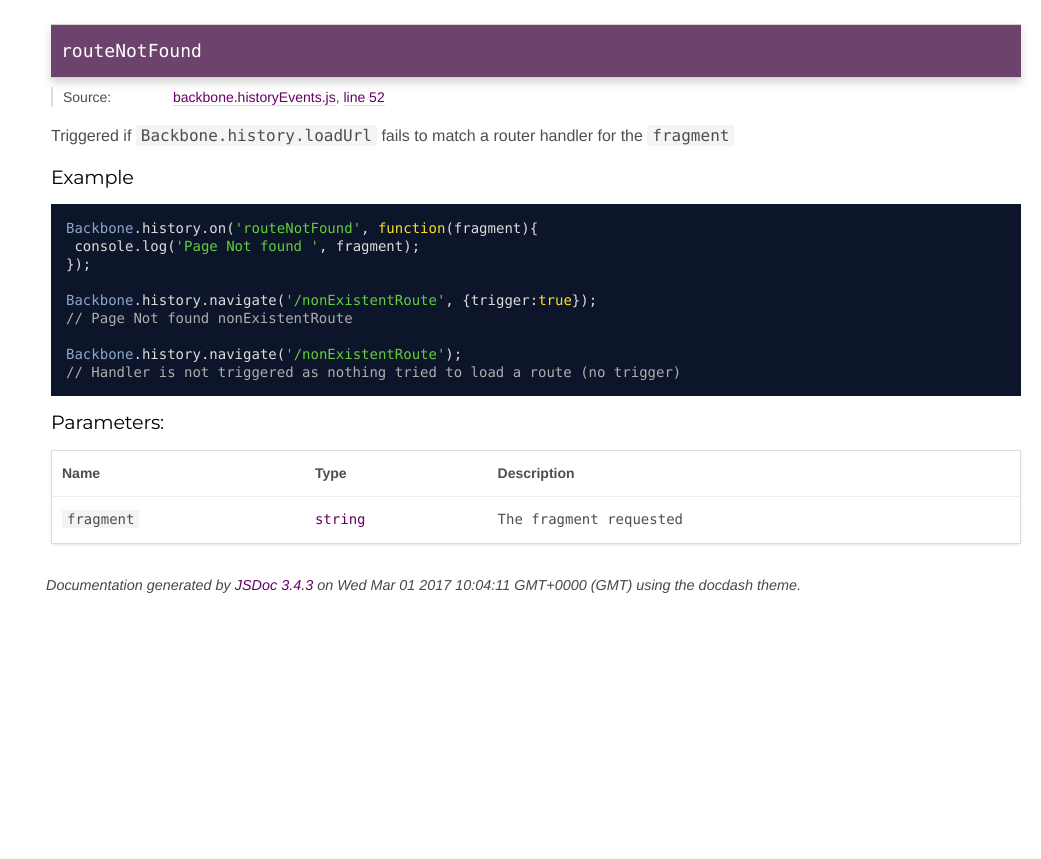
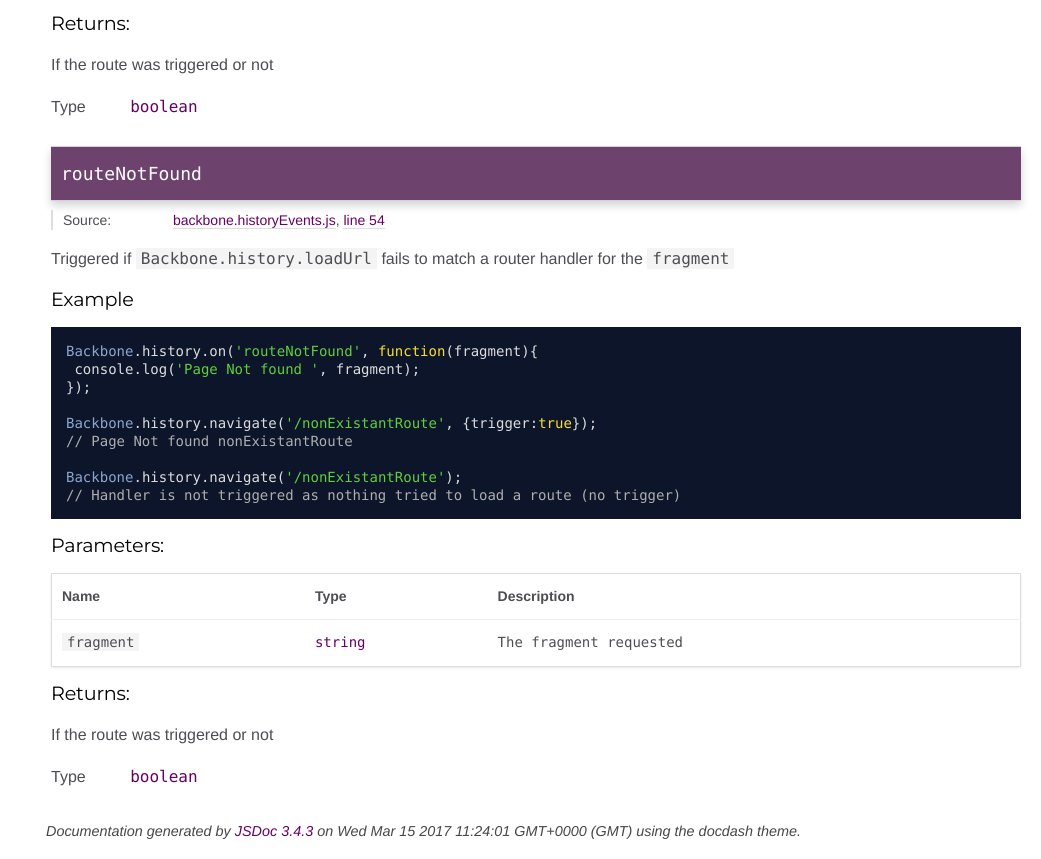
Before and after one commit to mattbryson/backbone.historyEvents, a website: page docs/Backbone.History.html in a window 1280 px wide. Shown: the part 819-1678 px from the top of the page, without its empty margins (239-1280 px from the left). Before the commit the page ends 1433 px from the top, so only its background shows below. Drawn offline with nearby package versions, Linux system fonts and the light colour scheme.

Commit message:
Backbone.History.prototype.navigate wrapper now returns the original return value

```diff
--- a/docs/Backbone.History.html
+++ b/docs/Backbone.History.html
@@ -307,6 +307,28 @@
 
 
 
+<h5>Returns:</h5>
+
+
+<div class="param-desc">
+    <p>If the route was triggered or not</p>
+</div>
+
+
+
+<dl class="param-type">
+    <dt>
+        Type
+    </dt>
+    <dd>
+
+<span class="param-type">boolean</span>
+
+
+    </dd>
+</dl>
+
+
 
 
 
@@ -326,7 +348,7 @@
 
     <dt class="tag-source">Source:</dt>
     <dd class="tag-source"><ul class="dummy"><li>
-        <a href="backbone.historyEvents.js.html">backbone.historyEvents.js</a>, <a href="backbone.historyEvents.js.html#line52">line 52</a>
+        <a href="backbone.historyEvents.js.html">backbone.historyEvents.js</a>, <a href="backbone.historyEvents.js.html#line54">line 54</a>
     </li></ul></dd>
 
 
@@ -383,10 +405,10 @@
  console.log('Page Not found ', fragment);
 });
 
-Backbone.history.navigate('/nonExistentRoute', {trigger:true});
-// Page Not found nonExistentRoute
+Backbone.history.navigate('/nonExistantRoute', {trigger:true});
+// Page Not found nonExistantRoute
 
-Backbone.history.navigate('/nonExistentRoute');
+Backbone.history.navigate('/nonExistantRoute');
 // Handler is not triggered as nothing tried to load a route (no trigger)</code></pre>
 
 
@@ -453,6 +475,28 @@
 
 
 
+<h5>Returns:</h5>
+
+
+<div class="param-desc">
+    <p>If the route was triggered or not</p>
+</div>
+
+
+
+<dl class="param-type">
+    <dt>
+        Type
+    </dt>
+    <dd>
+
+<span class="param-type">boolean</span>
+
+
+    </dd>
+</dl>
+
+
 
 
 
@@ -469,7 +513,7 @@
 <br class="clear">
 
 <footer>
-    Documentation generated by <a href="https://github.com/jsdoc3/jsdoc">JSDoc 3.4.3</a> on Wed Mar 01 2017 10:04:11 GMT+0000 (GMT) using the docdash theme.
+    Documentation generated by <a href="https://github.com/jsdoc3/jsdoc">JSDoc 3.4.3</a> on Wed Mar 15 2017 11:24:01 GMT+0000 (GMT) using the docdash theme.
 </footer>
 
 <script>prettyPrint();</script>
--- a/package.json
+++ b/package.json
@@ -13,7 +13,7 @@
   "author": {
     "name": "Matt Bryson"
   },
-  "version": "1.0.1",
+  "version": "1.0.2",
   "repository": {
     "type": "git",
     "url": "https://github.com/mattbryson/backbone.historyEvents.git"
```
Also changed, not shown: backbone.historyEvents.js (+6 -3 lines), docs/backbone.historyEvents.js.html (+7 -4 lines), docs/index.html (+1 -1 lines), backbone.historyEvents.min.js.
